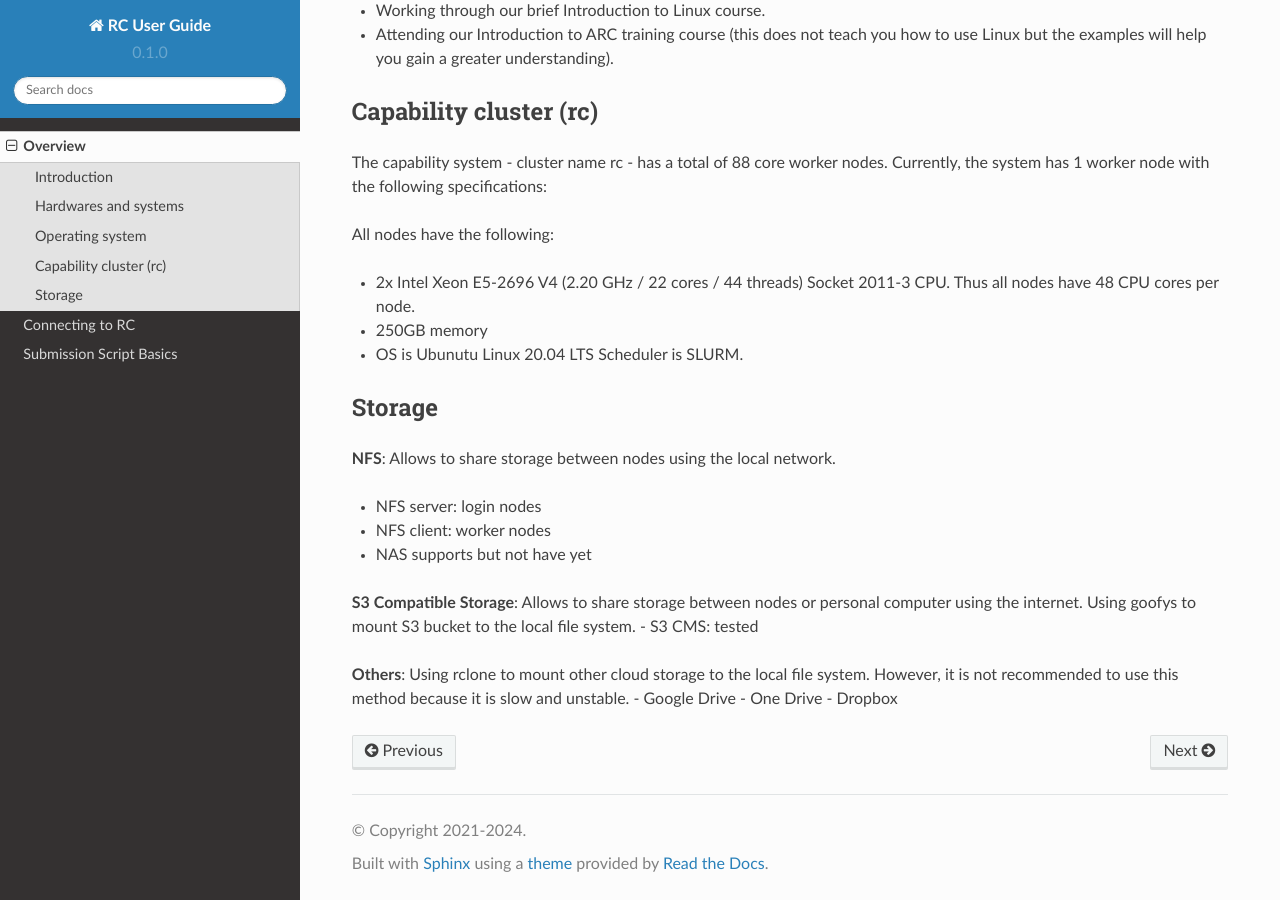
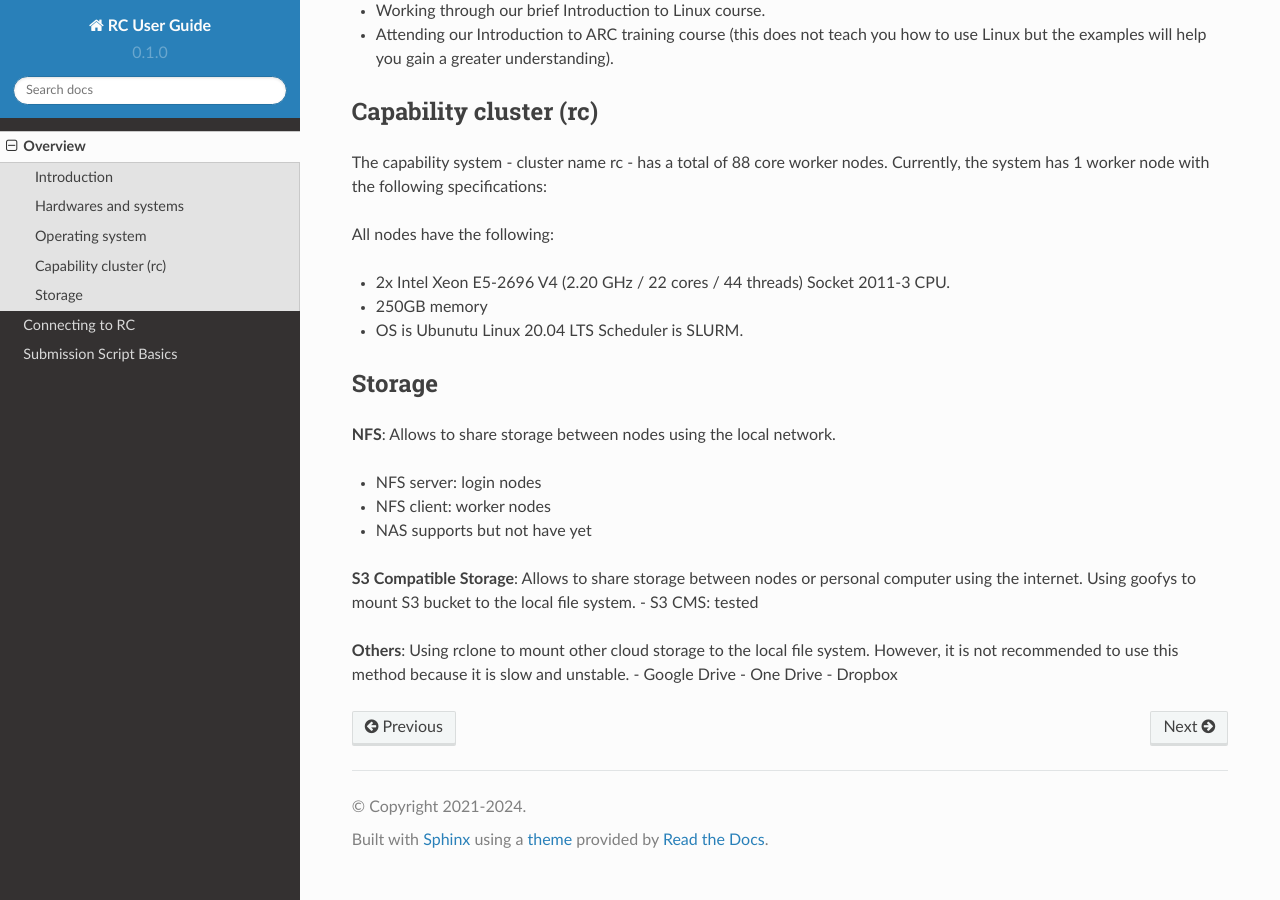
Before and after one commit to giangbioinformatics/slurm-hpc-for-bioinformatics-tutorial, a Sphinx documentation site: the page built from docs/source/overview.rst, in a window 1280 px wide and 900 px high, scrolled down 1130 px. Built offline with Sphinx 7.4.7 and the Read the Docs theme 2.0.0, drawn with Linux system fonts in a browser that asks for light colours.

Commit message:
Remove nodes infor

```diff
--- a/docs/source/overview.rst
+++ b/docs/source/overview.rst
@@ -64,7 +64,7 @@ Currently, the system has 1 worker node with the following specifications:
 
 All nodes have the following:
 
-- 2x Intel Xeon E5-2696 V4 (2.20 GHz / 22 cores / 44 threads) Socket 2011-3 CPU. Thus all nodes have 48 CPU cores per node.
+- 2x Intel Xeon E5-2696 V4 (2.20 GHz / 22 cores / 44 threads) Socket 2011-3 CPU.
 - 250GB memory
 - OS is Ubunutu Linux 20.04 LTS Scheduler is SLURM.
 
```
